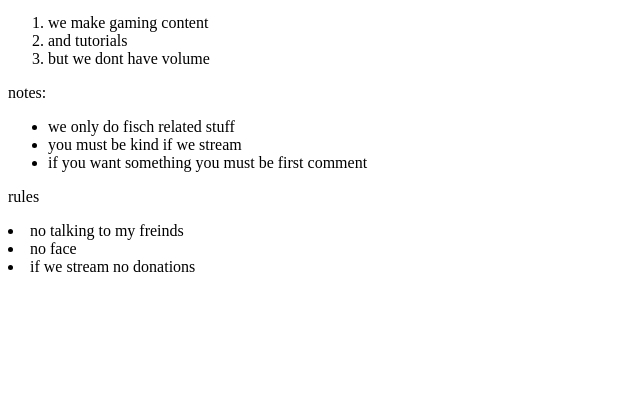
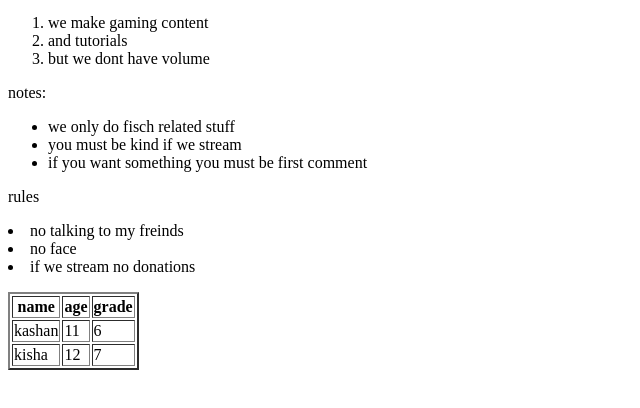
Before and after one commit to dreadkashan/web-connections, a plain HTML site: page index.html in a window 1280 px wide. Shown: the part 86-494 px from the top of the page, without its empty margins (0-640 px from the left). Drawn offline with Linux system fonts and the light colour scheme.

Commit message:
commit v3

```diff
--- a/index.html
+++ b/index.html
@@ -19,5 +19,24 @@
 <li>no face</li>
 <li>if we stream no donations</li>
 </dl>
+<table border="2">
+<tr>
+    <th>name</th>
+    <th>age</th>
+    <th>grade</th>
+
+</tr>
+<tr>
+    <td>kashan
+    </td>
+    <td>11</td>
+    <td>6</td>
+</tr>
+<tr>
+    <td>kisha</td>
+    <td>12</td>
+    <td>7</td>
+</tr>
+</table>
     </body>
 </html>
```
